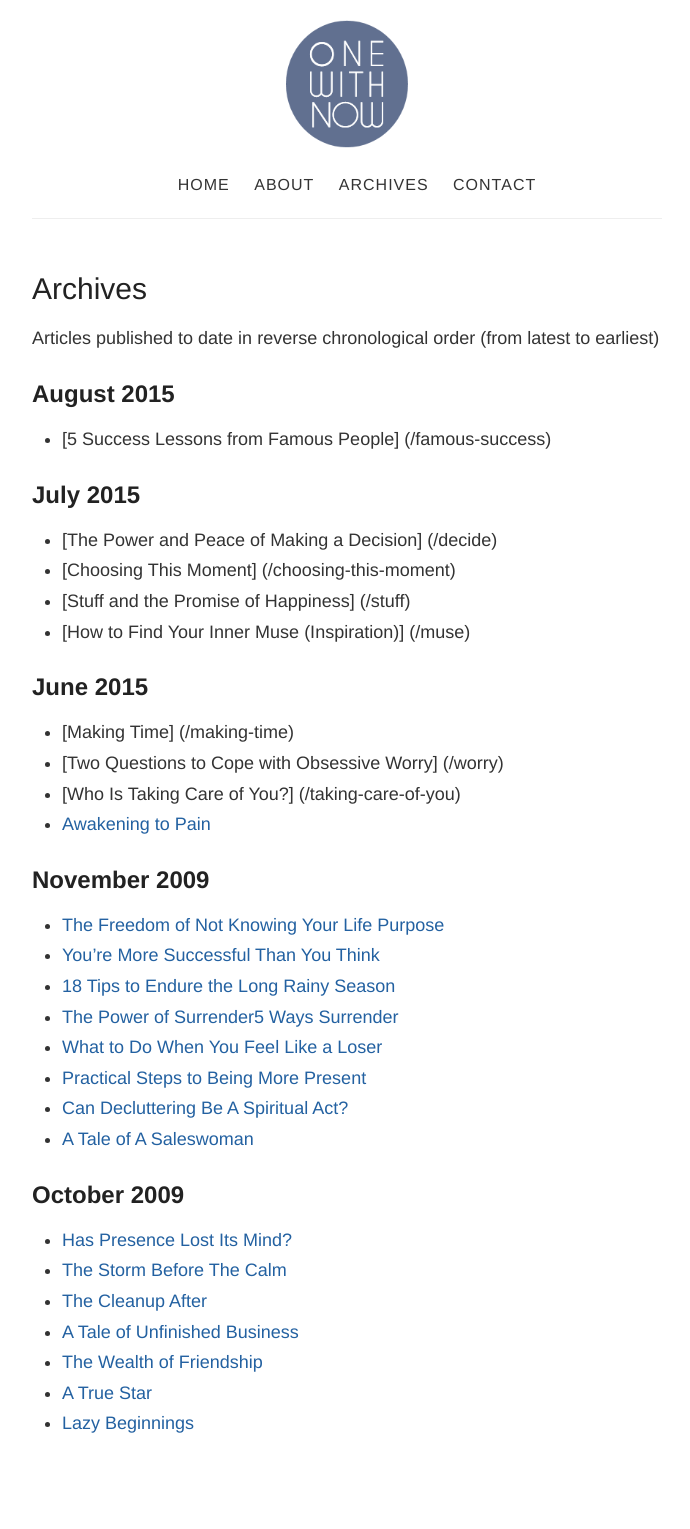
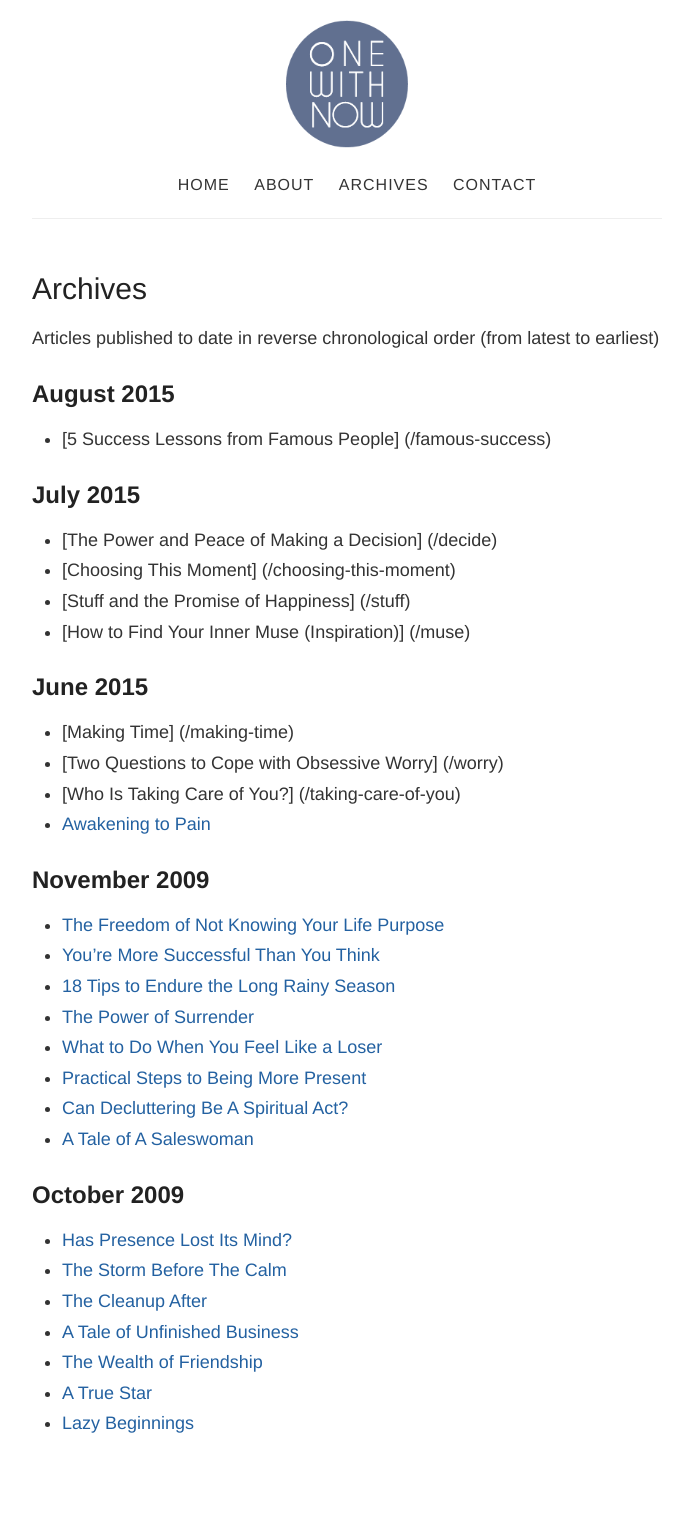
Before and after one commit to onewithnow/onewithnow.github.io, a Jekyll site: the page built from archives.md, in a window 1280 px wide. Shown: the whole page, without its empty margins (293-983 px from the left). Built offline with Jekyll 4.4.1, drawn with Linux system fonts in a browser that asks for light colours; Markdown is read by kramdown in place of the engine named in the settings.

Commit message:
remove space & fix archive title

```diff
--- a/archives.md
+++ b/archives.md
@@ -27,7 +27,7 @@
 - [The Freedom of Not Knowing Your Life Purpose](/the-freedom-of-not-knowing-your-life-purpose)
 - [You’re More Successful Than You Think](/youre-more-successful-than-you-think)
 - [18 Tips to Endure the Long Rainy Season](/18-tips-to-endure-the-long-rainy-season)
-- [The Power of Surrender5 Ways Surrender](/power-of-surrender)
+- [The Power of Surrender](/power-of-surrender)
 - [What to Do When You Feel Like a Loser](/loser)
 - [Practical Steps to Being More Present](/practical-steps-to-being-more-present)
 - [Can Decluttering Be A Spiritual Act?](/can-decluttering-be-a-spiritual-act)
```
Also changed, not shown: _posts/2009-11-12-loser.md (+0 -1 lines).
